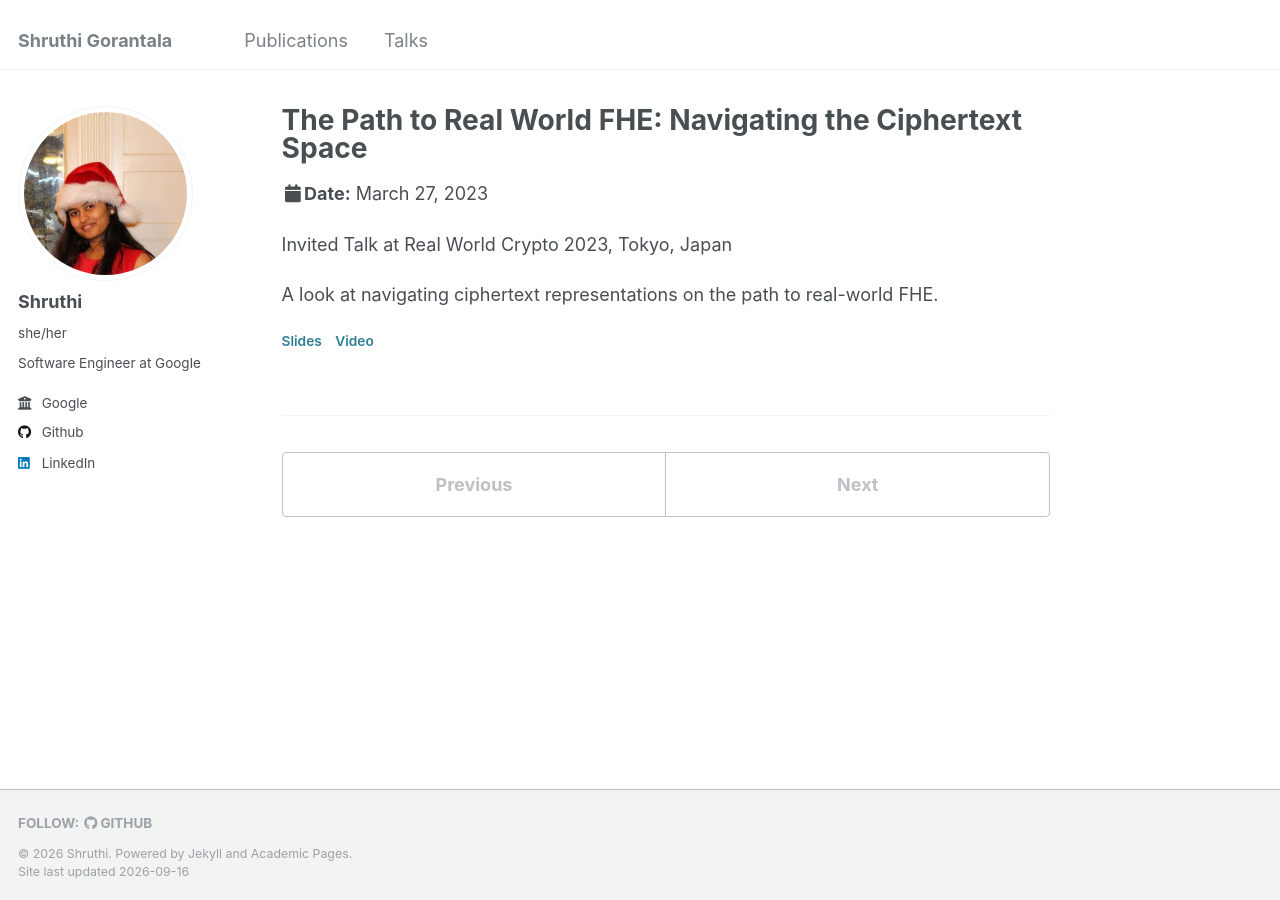
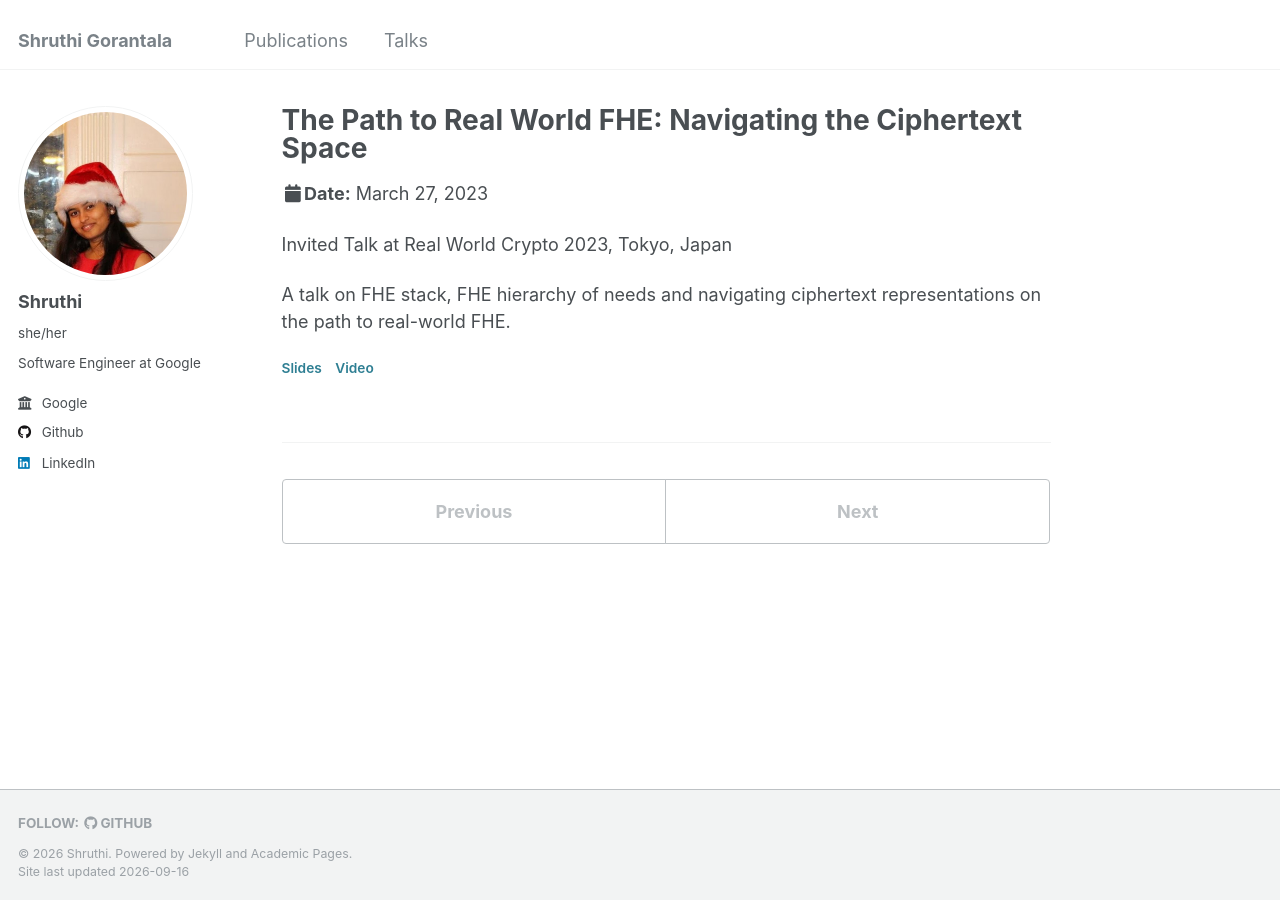
Before and after one commit to code-perspective/code-perspective.github.io, a Jekyll site: the page built from _talks/2023-03-27-rwc.md, in a window 1280 px wide. Built offline with Jekyll 4.4.1, drawn with Linux system fonts in a browser that asks for light colours.

Commit message:
docs: update description for Real World Crypto 2023 talk

```diff
--- a/_talks/2023-03-27-rwc.md
+++ b/_talks/2023-03-27-rwc.md
@@ -5,7 +5,7 @@ permalink: /talks/2023-03-27-rwc
 venue: "Real World Crypto 2023"
 date: 2023-03-27
 location: "Tokyo, Japan"
-description: "A look at navigating ciphertext representations on the path to real-world FHE."
+description: "A talk on FHE stack, FHE hierarchy of needs and navigating ciphertext representations on the path to real-world FHE."
 slides_url: "https://iacr.org/submit/files/slides/2023/rwc/rwc2023/IT_5/slides.pdf"
 video_url: "https://www.youtube.com/watch?v=Q3glyMsaWIE&t=47s"
 ---
```
